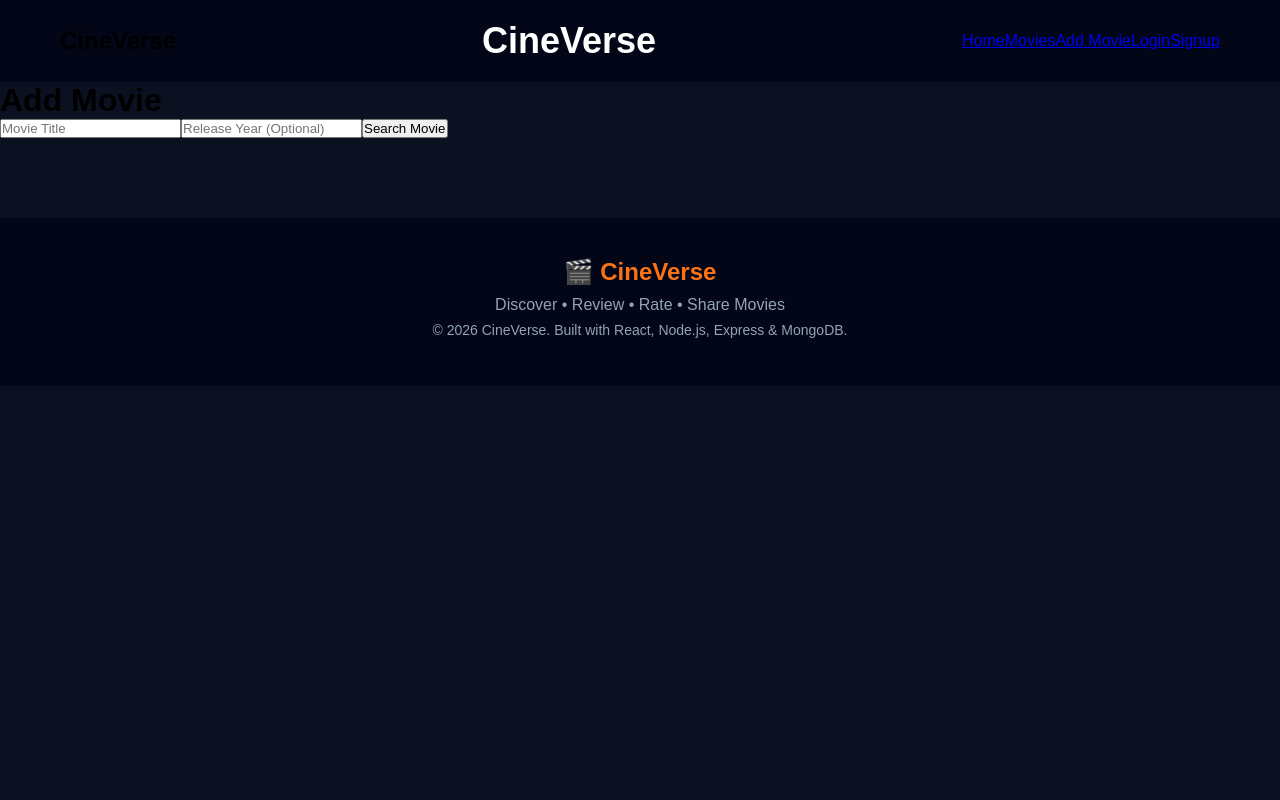
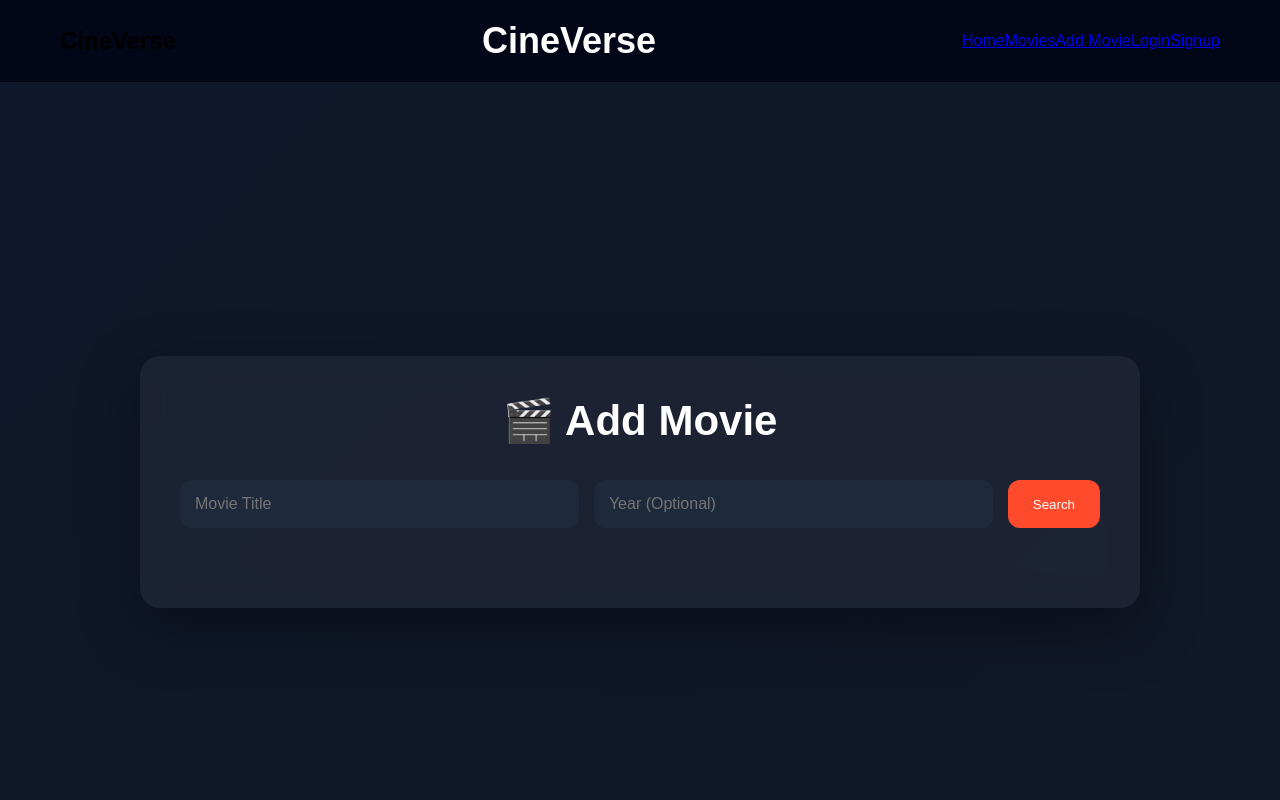
Before and after one commit to vanshikachauhan18/CineVerse, a React app in the folder frontend/: page /add-movie in a window 1280 px wide. Shown: the top 800 px of the page. Built offline with nearby package versions, Linux system fonts and the light colour scheme; the HTML template or start-up script is replaced by a standard one.

Commit message:
feat: redesign smart Add Movie page with OMDb preview

```diff
--- a/frontend/src/pages/AddMovie.css
+++ b/frontend/src/pages/AddMovie.css
@@ -1,105 +1,108 @@
 .add-movie-page {
   min-height: 100vh;
-  background: linear-gradient(135deg, #0f172a, #1e293b);
+  background: linear-gradient(135deg, #0f172a, #111827);
+  color: white;
   display: flex;
   justify-content: center;
   align-items: center;
   padding: 40px 20px;
 }
 
-.add-movie-card {
+.add-container {
   width: 100%;
-  max-width: 700px;
-  background: #1e293b;
+  max-width: 1000px;
+  background: rgba(255,255,255,0.05);
+  backdrop-filter: blur(15px);
   border-radius: 20px;
-  padding: 35px;
-  box-shadow: 0 20px 40px rgba(0,0,0,.35);
+  padding: 40px;
+  box-shadow: 0 20px 60px rgba(0,0,0,.4);
 }
 
-.add-movie-card h1 {
-  color: white;
+.add-container h1 {
   text-align: center;
-  margin-bottom: 10px;
+  margin-bottom: 35px;
+  font-size: 42px;
 }
 
-.add-movie-card p {
-  color: #94a3b8;
-  text-align: center;
-  margin-bottom: 30px;
+.search-form {
+  display: flex;
+  gap: 15px;
+  margin-bottom: 40px;
 }
 
-.add-movie-card form {
-  display: flex;
-  flex-direction: column;
-  gap: 18px;
-}
-
-.add-movie-card input,
-.add-movie-card textarea {
-  background: #0f172a;
-  color: white;
-  border: 1px solid #334155;
-  border-radius: 12px;
-  padding: 15px;
-  font-size: 16px;
-  outline: none;
-  transition: .3s;
-}
-
-.add-movie-card input:focus,
-.add-movie-card textarea:focus {
-  border-color: #3b82f6;
-  box-shadow: 0 0 12px rgba(59,130,246,.25);
-}
-
-.poster-preview {
-  display: flex;
-  justify-content: center;
-}
-
-.poster-preview img {
-  width: 220px;
-  height: 320px;
-  object-fit: cover;
-  border-radius: 14px;
-  box-shadow: 0 10px 25px rgba(0,0,0,.35);
-}
-
-.add-movie-card textarea {
-  resize: vertical;
-}
-
-.add-movie-card button {
+.search-form input {
+  flex: 1;
   padding: 15px;
   border: none;
   border-radius: 12px;
-  background: linear-gradient(90deg,#2563eb,#7c3aed);
+  background: #1e293b;
   color: white;
-  font-size: 17px;
-  font-weight: 600;
+  font-size: 16px;
+  outline: none;
+}
+
+.search-form button {
+  padding: 15px 25px;
+  border: none;
+  border-radius: 12px;
+  background: #ff4b2b;
+  color: white;
   cursor: pointer;
   transition: .3s;
 }
 
-.add-movie-card button:hover {
-  transform: translateY(-2px);
-  box-shadow: 0 12px 25px rgba(37,99,235,.35);
+.search-form button:hover {
+  background: #ff2e00;
 }
 
-.add-movie-card button:disabled {
-  opacity: .7;
-  cursor: not-allowed;
+.movie-preview {
+  display: flex;
+  gap: 30px;
+  align-items: flex-start;
+  background: #1f2937;
+  border-radius: 20px;
+  padding: 25px;
 }
 
-@media (max-width:768px){
-
-.add-movie-card{
-    padding:25px;
+.movie-preview img {
+  width: 260px;
+  border-radius: 15px;
+  box-shadow: 0 10px 30px rgba(0,0,0,.5);
 }
 
-.poster-preview img{
-    width:180px;
-    height:260px;
+.preview-content {
+  flex: 1;
 }
 
+.preview-content h2 {
+  font-size: 40px;
+  margin-bottom: 15px;
 }
+
+.preview-content p {
+  color: #d1d5db;
+  margin: 12px 0;
+  line-height: 1.7;
+}
+
+.imdb {
+  color: gold;
+  font-weight: bold;
+}
+
+.add-btn {
+  margin-top: 25px;
+  padding: 15px 35px;
+  background: #16a34a;
+  color: white;
+  border: none;
+  border-radius: 12px;
+  cursor: pointer;
+  font-size: 17px;
+  transition: .3s;
+}
+
+.add-btn:hover {
+  background: #15803d;
+  transform: scale(1.05);
+}
--- a/frontend/src/pages/AddMovie.jsx
+++ b/frontend/src/pages/AddMovie.jsx
@@ -1,6 +1,7 @@
 import { useState } from "react";
 import toast from "react-hot-toast";
 import { searchMovie, addMovie } from "../services/movieService";
+import "./AddMovie.css";
 
 function AddMovie() {
   const [title, setTitle] = useState("");
@@ -41,7 +42,11 @@ function AddMovie() {
 
   return (
   <div className="add-movie-page">
-      <h1>Add Movie</h1>
+    <div className="add-container">
+
+      <h1>🎬 Add Movie</h1>
+
+      <div className="search-form">
 
         <input
           type="text"
@@ -52,36 +57,55 @@ function AddMovie() {
 
         <input
           type="number"
-        placeholder="Release Year (Optional)"
+          placeholder="Year (Optional)"
           value={year}
           onChange={(e) => setYear(e.target.value)}
         />
 
         <button onClick={handleSearch}>
-        Search Movie
+          Search
         </button>
+
+      </div>
 
       {movie && (
         <div className="movie-preview">
-          <img src={movie.Poster} alt={movie.Title} width="250" />
+
+          <img
+            src={movie.Poster}
+            alt={movie.Title}
+          />
+
+          <div className="preview-content">
 
             <h2>{movie.Title}</h2>
 
-          <p>{movie.Genre}</p>
+            <p><strong>Genre:</strong> {movie.Genre}</p>
 
-          <p>⭐ IMDb {movie.imdbRating}</p>
+            <p><strong>Released:</strong> {movie.Year}</p>
 
-          <p>{movie.Runtime}</p>
+            <p><strong>Runtime:</strong> {movie.Runtime}</p>
+
+            <p className="imdb">
+              ⭐ IMDb {movie.imdbRating}
+            </p>
 
             <p>{movie.Plot}</p>
 
-          <button onClick={handleAddMovie}>
-            Add to CineVerse
+            <button
+              className="add-btn"
+              onClick={handleAddMovie}
+            >
+              ➕ Add To CineVerse
             </button>
+
+          </div>
+
         </div>
       )}
+
+    </div>
   </div>
 );
 }
-
 export default AddMovie;
```
Lines whose indentation alone changed are shown as unchanged.
